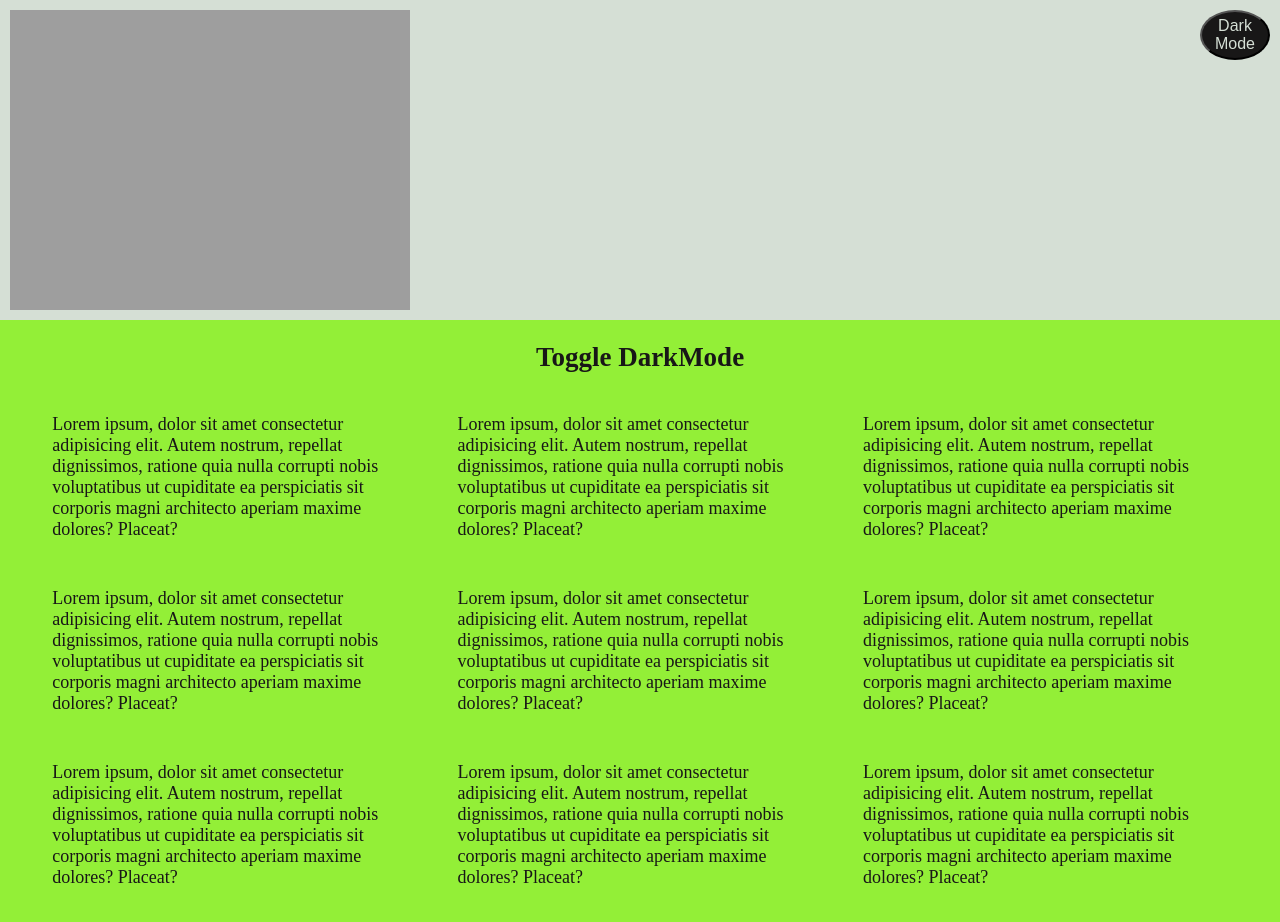
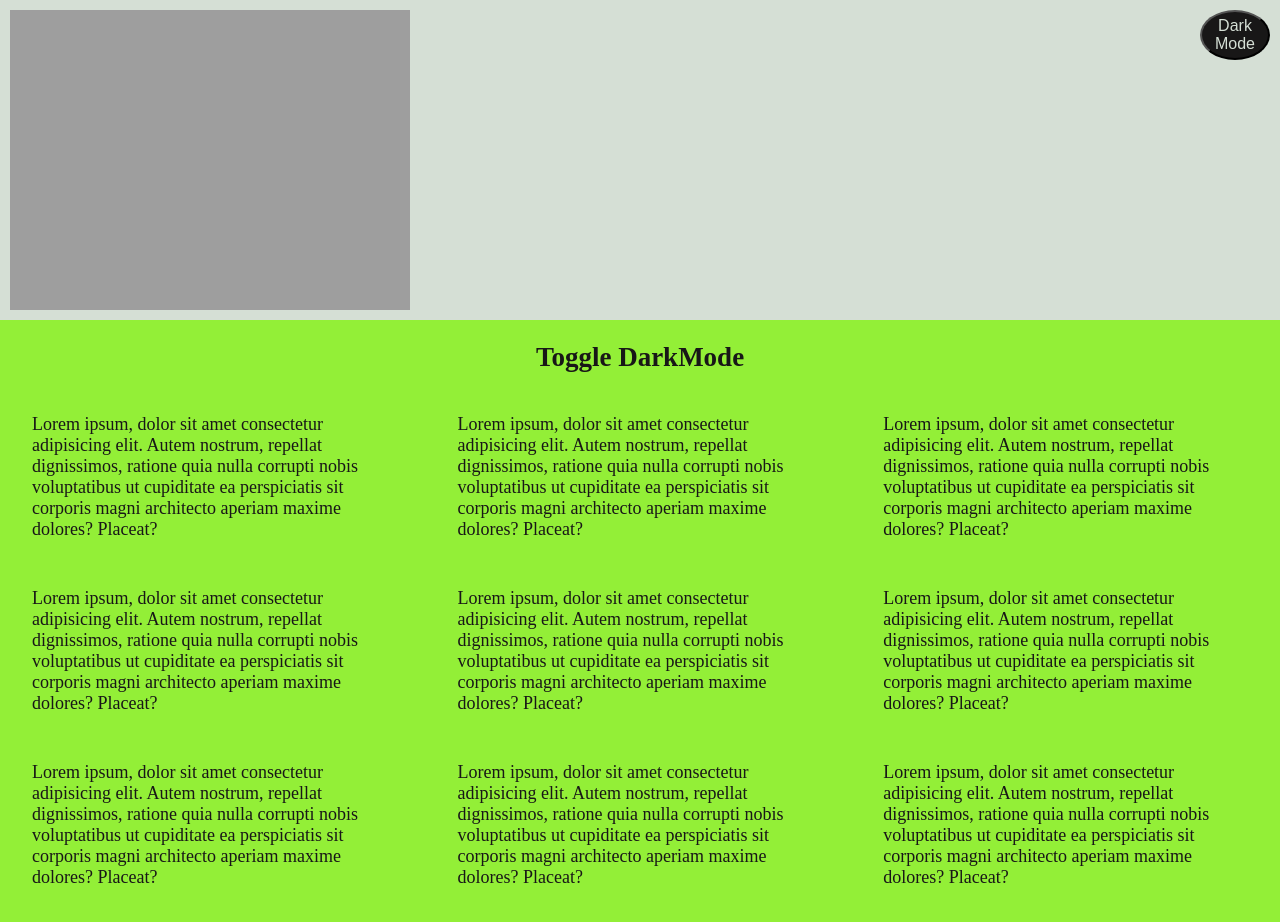
Before and after one commit to Katelli/Darkmode-test, a plain HTML site: page index.html in a window 1280 px wide. Shown: the top 922 px of the page. Drawn offline with Linux system fonts and the light colour scheme.

Commit message:
undo a change

```diff
--- a/index.html
+++ b/index.html
@@ -23,7 +23,7 @@
     <section class="section flex flex-col">
         <h1 class="h1 text-center">Toggle DarkMode</h1>
 
-        <div class="div flex flex-row-wrap justify-around">
+        <div class="div flex flex-row-wrap justify-between">
 
             <p class="p">Lorem ipsum, dolor sit amet consectetur adipisicing elit. Autem nostrum, repellat dignissimos, ratione quia nulla corrupti nobis voluptatibus ut cupiditate ea perspiciatis sit corporis magni architecto aperiam maxime dolores? Placeat?</p>
 
```
